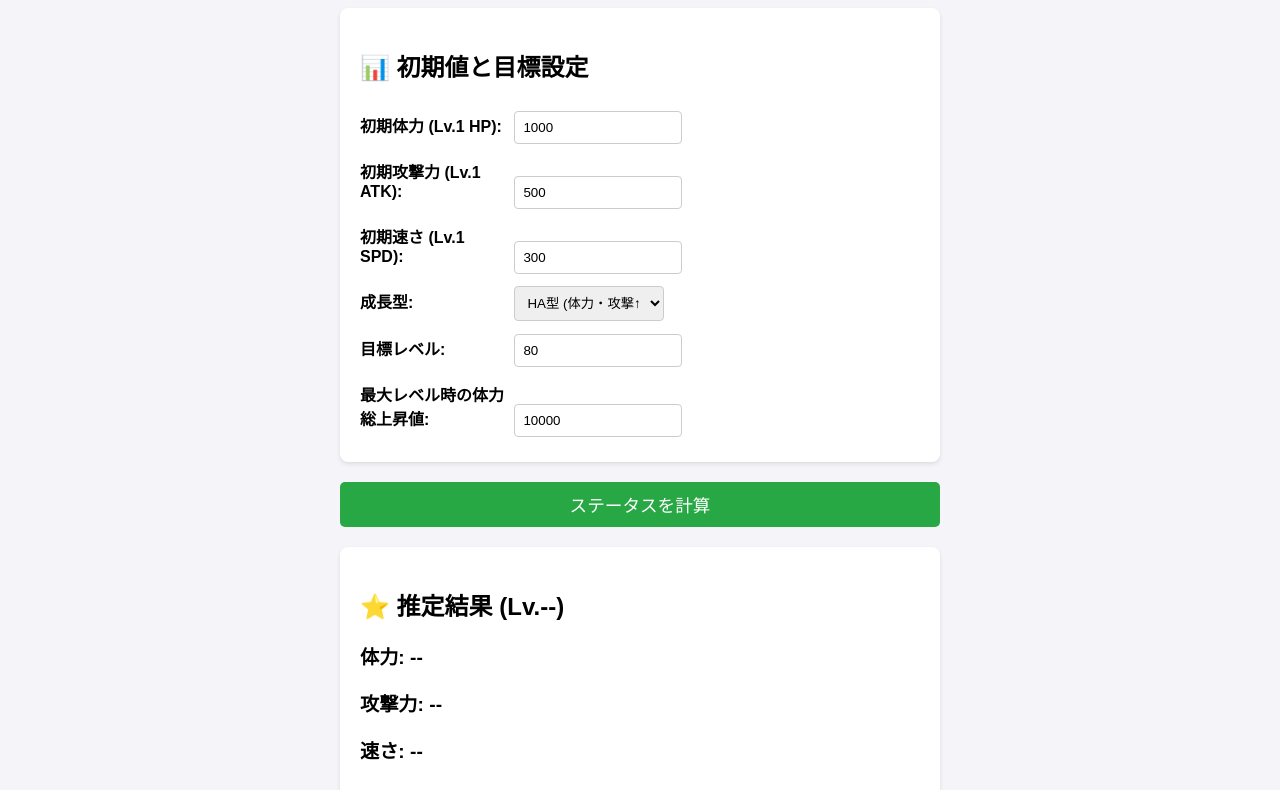
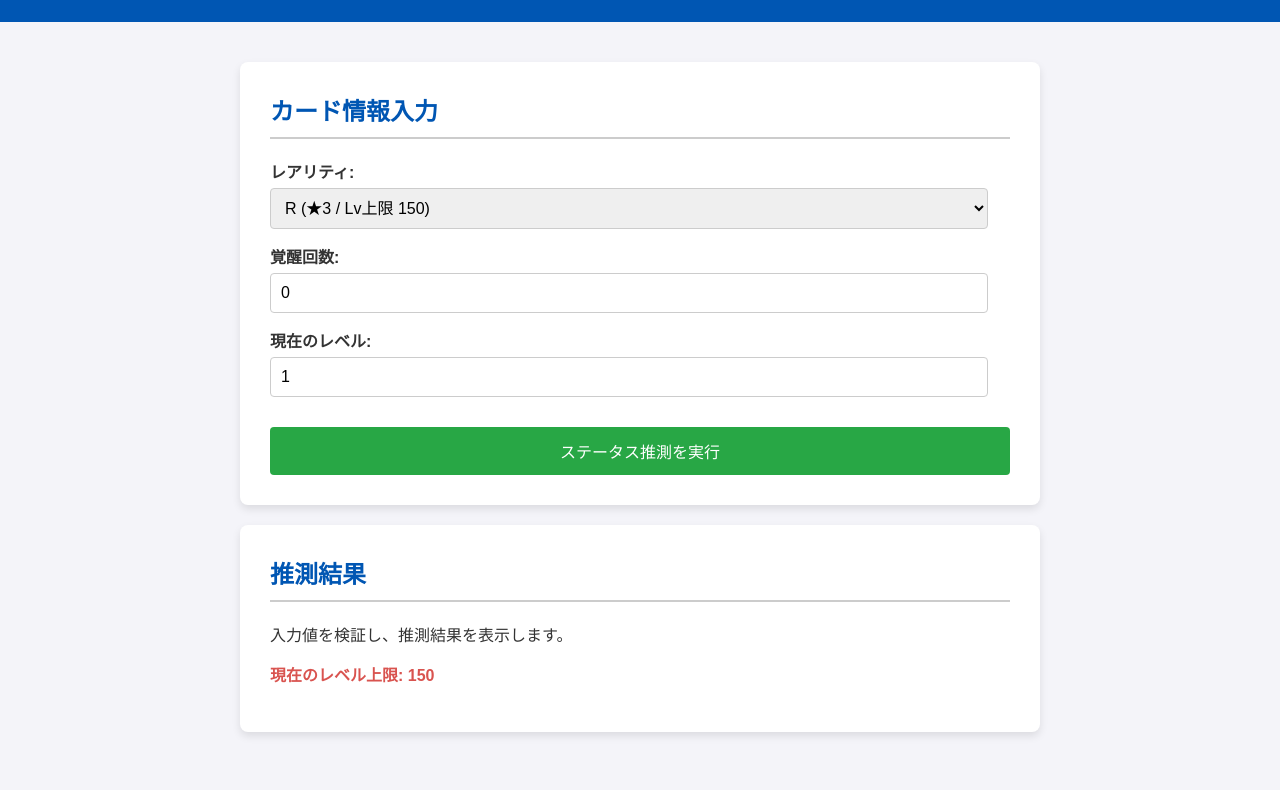
Before and after one commit to m98705-bit/game_jori, a plain HTML site: page index.html in a window 1280 px wide. Shown: the part 147-937 px from the top of the page. Drawn offline with Linux system fonts and the light colour scheme.

Commit message:
feat: 全面見直しとレベル連動ロジックの最終実装

```diff
--- a/index.html
+++ b/index.html
@@ -2,47 +2,54 @@
 <html lang="ja">
 <head>
     <meta charset="UTF-8">
+    <meta name="viewport" content="width=device-width, initial-scale=1.0">
     <title>ジョリーロジャー ステータス推測ツール</title>
-    <link rel="stylesheet" href="styles.css"> </head>
+    <link rel="stylesheet" href="styles.css">
+</head>
 <body>
-    <h1>ジョリーロジャー 海賊カード ステータス推測</h1>
 
-    <div class="input-section">
-        <h2>📊 初期値と目標設定</h2>
+    <header>
+        <h1>ステータス推測・検証ツール</h1>
+        <p>レアリティと覚醒回数に応じて、レベル上限とレベルリセットを適用します。</p>
+    </header>
 
-        <label for="initial_hp">初期体力 (Lv.1 HP):</label>
-        <input type="number" id="initial_hp" value="1000"><br>
+    <main>
+        <div class="input-section">
+            <h2>カード情報入力</h2>
 
-        <label for="initial_atk">初期攻撃力 (Lv.1 ATK):</label>
-        <input type="number" id="initial_atk" value="500"><br>
+            <div class="input-group">
+                <label for="rarity">レアリティ:</label>
+                <select id="rarity" name="rarity" onchange="resetLevel()">
+                    <option value="140" data-awakening-limit="18">N (★1 / Lv上限 140)</option>
+                    <option value="145" data-awakening-limit="19">HN (★2 / Lv上限 145)</option>
+                    <option value="150" data-awakening-limit="20" selected>R (★3 / Lv上限 150)</option>
+                    <option value="155" data-awakening-limit="21">HR (★4 / Lv上限 155)</option>
+                    <option value="160" data-awakening-limit="22">SR (★5 / Lv上限 160)</option>
+                    <option value="170" data-awakening-limit="23">UR (★6 / Lv上限 170)</option>
+                    <option value="180" data-awakening-limit="24">Legend (★7 / Lv上限 180)</option>
+                </select>
+            </div>
 
-        <label for="initial_spd">初期速さ (Lv.1 SPD):</label>
-        <input type="number" id="initial_spd" value="300"><br>
+            <div class="input-group">
+                <label for="awakening">覚醒回数:</label>
+                <input type="number" id="awakening" name="awakening" value="0" min="0" onchange="resetLevel()">
+            </div>
 
-        <label for="card_type">成長型:</label>
-        <select id="card_type">
-            <option value="HA型">HA型 (体力・攻撃↑)</option>
-            <option value="AS型">AS型 (攻撃・速さ↑)</option>
-            <option value="SS型">SS型 (速さ特化)</option>
-            <option value="ALL">ALL型 (平均)</option>
-        </select><br>
+            <div class="input-group">
+                <label for="level">現在のレベル:</label>
+                <input type="number" id="level" name="level" value="1" min="1">
+            </div>
 
-        <label for="target_level">目標レベル:</label>
-        <input type="number" id="target_level" value="80" min="2"><br>
-
-        <label for="target_increase_hp">最大レベル時の体力総上昇値:</label>
-        <input type="number" id="target_increase_hp" value="10000"><br>
-
+            <button onclick="calculateStatus()">ステータス推測を実行</button>
         </div>
 
-    <button onclick="calculateAndDisplay()">ステータスを計算</button>
+        <div class="result-section">
+            <h2>推測結果</h2>
+            <p id="result-message">入力値を検証し、推測結果を表示します。</p>
+            <p id="level-info"></p>
+            </div>
+    </main>
 
-    <div class="output-section">
-        <h2>⭐ 推定結果 (Lv.<span id="display_level">--</span>)</h2>
-        <p>体力: <span id="result_hp">--</span></p>
-        <p>攻撃力: <span id="result_atk">--</span></p>
-        <p>速さ: <span id="result_spd">--</span></p>
-    </div>
-
-    <script src="script.js"></script> </body>
+    <script src="script.js"></script>
+</body>
 </html>
--- a/script.js
+++ b/script.js
@@ -1,79 +1,108 @@
-// 成長型ごとの補正係数（前の回答の仮定値）
-const GROWTH_BONUS = {
-    "HA型": {"HP": 1.2, "ATK": 1.1, "SPD": 0.8},
-    "AS型": {"HP": 0.9, "ATK": 1.1, "SPD": 1.2},
-    "SS型": {"HP": 0.8, "ATK": 0.9, "SPD": 1.3},
-    "ALL": {"HP": 1.0, "ATK": 1.0, "SPD": 1.0}
-};
+/**
+ * 覚醒回数やレアリティが変更されたときにレベルを1にリセットする関数
+ */
+function resetLevel() {
+    const levelInput = document.getElementById('level');
 
-// ----------------------------------------------------
-// UIから値を取得し、計算を実行して表示するメイン関数
-// ----------------------------------------------------
-function calculateAndDisplay() {
-    // 1. UIから入力値を取得
-    const initialHP = parseInt(document.getElementById('initial_hp').value);
-    const initialATK = parseInt(document.getElementById('initial_atk').value);
-    const initialSPD = parseInt(document.getElementById('initial_spd').value);
+    // 覚醒するとレベルが1に戻るルールを適用
+    if (levelInput) {
+        levelInput.value = 1;
 
-    const maxLevel = 100; // 例として最大レベルを100に固定
-    const targetLevel = parseInt(document.getElementById('target_level').value);
-    const cardType = document.getElementById('card_type').value;
-
-    const targetIncreaseHP = parseInt(document.getElementById('target_increase_hp').value);
-    // ... 攻撃力と速さの目標上昇値もUIから取得する必要があります ...
-
-    // 簡略化のため、ここでは目標上昇値を固定値として仮定します
-    const targetIncrease = {
-        "HP": targetIncreaseHP,
-        "ATK": targetIncreaseHP * 0.8, // 例: 攻撃力は体力目標の80%
-        "SPD": targetIncreaseHP * 0.6  // 例: 速さは体力目標の60%
-    };
-
-    // 2. ステータス計算 (前の回答のロジックをベースに)
-    const resultStats = calculateStats(
-        { "HP": initialHP, "ATK": initialATK, "SPD": initialSPD },
-        maxLevel,
-        targetIncrease,
-        cardType,
-        targetLevel
-    );
-
-    // 3. UIに結果を表示
-    document.getElementById('display_level').textContent = targetLevel;
-    document.getElementById('result_hp').textContent = resultStats.HP.toLocaleString();
-    document.getElementById('result_atk').textContent = resultStats.ATK.toLocaleString();
-    document.getElementById('result_spd').textContent = resultStats.SPD.toLocaleString();
+        // ユーザーに視覚的にレベル上限情報を更新させるために計算を軽く実行（任意）
+        calculateStatus(true);
+    }
 }
 
-// ----------------------------------------------------
-// 💡 ステータス計算ロジック (前の回答の疑似コード)
-// ----------------------------------------------------
-function calculateStats(base_stats, max_level, target_increase, card_type, target_level) {
-    let current_stats = base_stats;
-    const levels_to_grow = max_level - 1;
-    const bonus = GROWTH_BONUS[card_type] || {"HP": 1.0, "ATK": 1.0, "SPD": 1.0};
 
-    if (target_level <= 1) return base_stats;
-    if (target_level > max_level) target_level = max_level;
+/**
+ * メインのステータス推測を実行する関数
+ */
+function calculateStatus(isSilent = false) {
+    // ----------------------------------------------------------------
+    // 1. 入力値の取得
+    // ----------------------------------------------------------------
+    const levelInput = document.getElementById('level').value;
+    const awakeningInput = document.getElementById('awakening').value;
+    const raritySelect = document.getElementById('rarity');
 
-    let final_stats = {};
+    const selectedOption = raritySelect.options[raritySelect.selectedIndex];
 
-    for (const stat_key of ["HP", "ATK", "SPD"]) {
-        // 1. 基礎的な1レベルあたりの平均成長値
-        const base_growth_per_level = target_increase[stat_key] / levels_to_grow;
+    // レアリティごとの基本レベル上限と覚醒上限回数を取得
+    const baseMaxLevel = parseInt(raritySelect.value, 10);
+    const maxAwakening = parseInt(selectedOption.getAttribute('data-awakening-limit'), 10);
 
-        # 2. 成長型ボーナスを適用
-        const adjusted_growth_per_level = base_growth_per_level * bonus[stat_key];
+    // 覚醒回数を数値に変換
+    let awakeningCount = parseInt(awakeningInput, 10) || 0;
 
-        # 3. 指定レベルまでの総上昇量を計算
-        const total_increase = adjusted_growth_per_level * (target_level - 1);
+    // レベルを数値に変換
+    let level = parseInt(levelInput, 10) || 1;
 
-        # 4. 最終ステータス = 初期ステータス + 総上昇量
-        let final_value = base_stats[stat_key] + total_increase;
-
-        # 最終値を整数に丸める
-        final_stats[stat_key] = Math.round(final_value);
+    // ----------------------------------------------------------------
+    // 2. 覚醒回数の検証と補正 (N～Legend: レア度+17回が上限)
+    // ----------------------------------------------------------------
+    if (awakeningCount > maxAwakening) {
+        awakeningCount = maxAwakening; // 上限値に補正
+        document.getElementById('awakening').value = maxAwakening;
+        if (!isSilent) {
+             document.getElementById('result-message').textContent = `注意: 覚醒回数が上限（${maxAwakening}回）を超えたため、${maxAwakening}回に補正しました。`;
+        }
+    }
+    if (awakeningCount < 0) {
+        awakeningCount = 0;
+        document.getElementById('awakening').value = 0;
     }
 
-    return final_stats;
+    // ----------------------------------------------------------------
+    // 3. 最終レベル上限の計算とレベルの検証
+    // ----------------------------------------------------------------
+    // 覚醒1回あたり、レベル上限が 5 上昇
+    const bonusMaxLevel = awakeningCount * 5;
+    const finalMaxLevel = baseMaxLevel + bonusMaxLevel;
+
+    let levelMessage = `現在のレベル上限: ${finalMaxLevel}`;
+    let isLevelCorrected = false;
+
+    // レベルの下限 (1) をチェック
+    if (level < 1) {
+        level = 1;
+        document.getElementById('level').value = 1;
+        isLevelCorrected = true;
+    }
+
+    // レベルの上限をチェック
+    if (level > finalMaxLevel) {
+        level = finalMaxLevel; // 上限値に補正
+        document.getElementById('level').value = finalMaxLevel;
+        isLevelCorrected = true;
+        levelMessage += ` (⚠️ レベルが上限を超えていたため、${finalMaxLevel}に補正)`;
+    }
+
+    // ----------------------------------------------------------------
+    // 4. 結果の表示
+    // ----------------------------------------------------------------
+    document.getElementById('level-info').textContent = levelMessage;
+
+    if (!isSilent) {
+        if (isLevelCorrected) {
+             document.getElementById('result-message').textContent = '入力レベルを自動的に補正しました。';
+        } else {
+             document.getElementById('result-message').textContent = '入力値の検証を完了しました。ここにステータス推測の計算結果を表示します。';
+        }
+    }
+
+    // ----------------------------------------------------------------
+    // 5. ステータス推測計算の実行 (ここに実際の推測ロジックを実装)
+    // ----------------------------------------------------------------
+
+    // 例: 補正後の level と awakeningCount を使用して推測計算を実行
+    // const finalStatus = performPrediction(level, awakeningCount, ...他の入力値);
+    // document.getElementById('actual-status-result').textContent = finalStatus;
+
+    // ※ 注意: 現在のコードでは実際のステータス推測ロジックは含まれていません。
+    //   計算に必要なデータ（Lv1ステータス、成長率など）が揃ったら、ここに実装してください。
 }
+
+// ページロード時にも一度レベル情報を表示 (初期値の確認用)
+document.addEventListener('DOMContentLoaded', () => {
+    calculateStatus(true); // 初期表示はメッセージなし (isSilent=true) で実行
+});
--- a/styles.css
+++ b/styles.css
@@ -1,53 +1,78 @@
 body {
-    font-family: sans-serif;
-    padding: 20px;
-    max-width: 600px;
-    margin: 0 auto;
+    font-family: Arial, sans-serif;
     background-color: #f4f4f9;
-}
-
-h1 {
-    color: #007bff;
+    color: #333;
+    margin: 0;
+    padding: 0;
     text-align: center;
 }
 
-.input-section, .output-section {
-    background: #fff;
+header {
+    background-color: #0056b3;
+    color: white;
     padding: 20px;
     margin-bottom: 20px;
+}
+
+main {
+    max-width: 800px;
+    margin: 0 auto;
+    padding: 20px;
+}
+
+.input-section, .result-section {
+    background-color: white;
+    padding: 30px;
     border-radius: 8px;
-    box-shadow: 0 2px 4px rgba(0,0,0,0.1);
+    box-shadow: 0 4px 8px rgba(0, 0, 0, 0.1);
+    margin-bottom: 20px;
+    text-align: left;
+}
+
+h2 {
+    color: #0056b3;
+    border-bottom: 2px solid #ccc;
+    padding-bottom: 10px;
+    margin-top: 0;
+}
+
+.input-group {
+    margin-bottom: 15px;
 }
 
 label {
-    display: inline-block;
-    width: 150px;
-    margin-top: 10px;
+    display: block;
+    margin-bottom: 5px;
     font-weight: bold;
 }
 
 input[type="number"], select {
-    width: 150px;
-    padding: 8px;
-    margin-bottom: 5px;
+    width: calc(100% - 22px);
+    padding: 10px;
     border: 1px solid #ccc;
     border-radius: 4px;
+    box-sizing: border-box;
+    font-size: 16px;
 }
 
 button {
-    padding: 10px 20px;
     background-color: #28a745;
     color: white;
+    padding: 12px 20px;
     border: none;
-    border-radius: 5px;
+    border-radius: 4px;
     cursor: pointer;
-    display: block;
+    font-size: 16px;
+    margin-top: 15px;
     width: 100%;
-    margin-bottom: 20px;
-    font-size: 1.1em;
 }
 
-.output-section p {
-    font-size: 1.2em;
+button:hover {
+    background-color: #218838;
+}
+
+#level-info {
     font-weight: bold;
+    color: #d9534f;
+    margin-top: 15px;
 }
```
